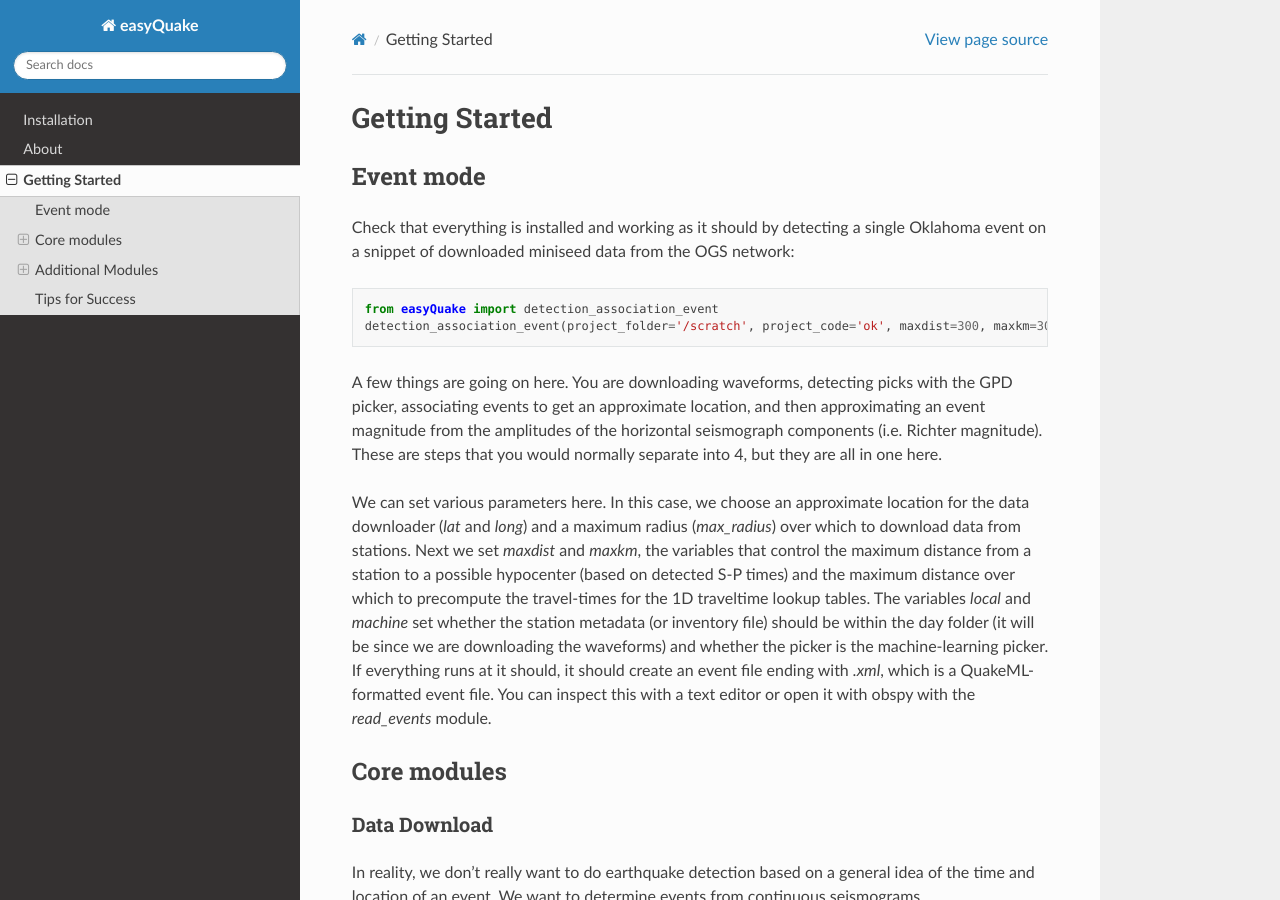
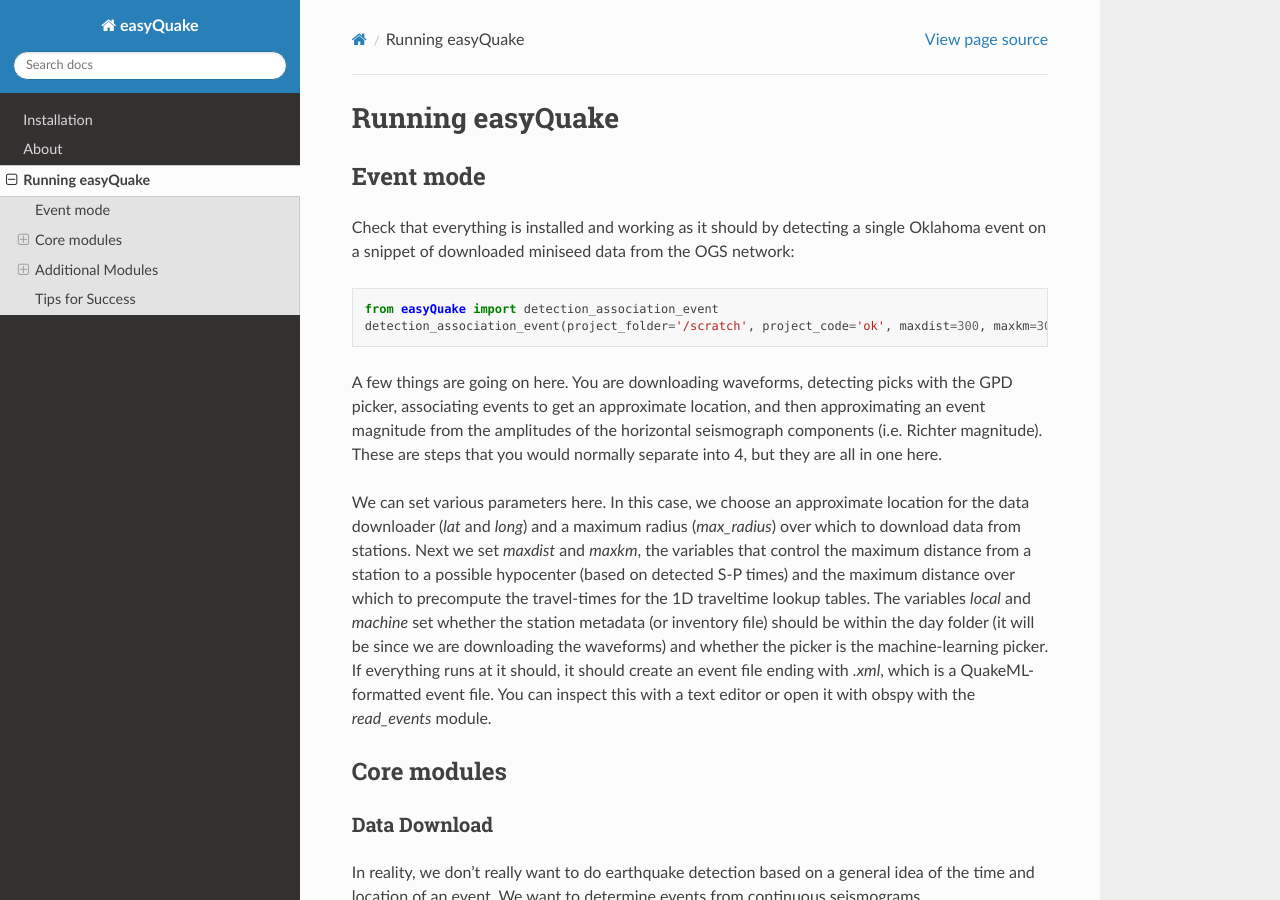
Before and after one commit to jakewalter/easyQuake, a Sphinx documentation site: the page built from docs/Getting_Started.rst, in a window 1280 px wide and 900 px high. Built offline with Sphinx 7.4.7 and the Read the Docs theme 2.0.0, drawn with Linux system fonts in a browser that asks for light colours.

Commit message:
update docs

```diff
--- a/docs/Additional.rst
+++ b/docs/Additional.rst
@@ -0,0 +1 @@
+.. _Additional:
--- a/docs/Getting_Started.rst
+++ b/docs/Getting_Started.rst
@@ -1,9 +1,9 @@
 .. _Getting_Started:
 
 
-*****************
-Getting Started
-*****************
+******************
+Running easyQuake
+******************
 
 .. _event-mode:
 
```
